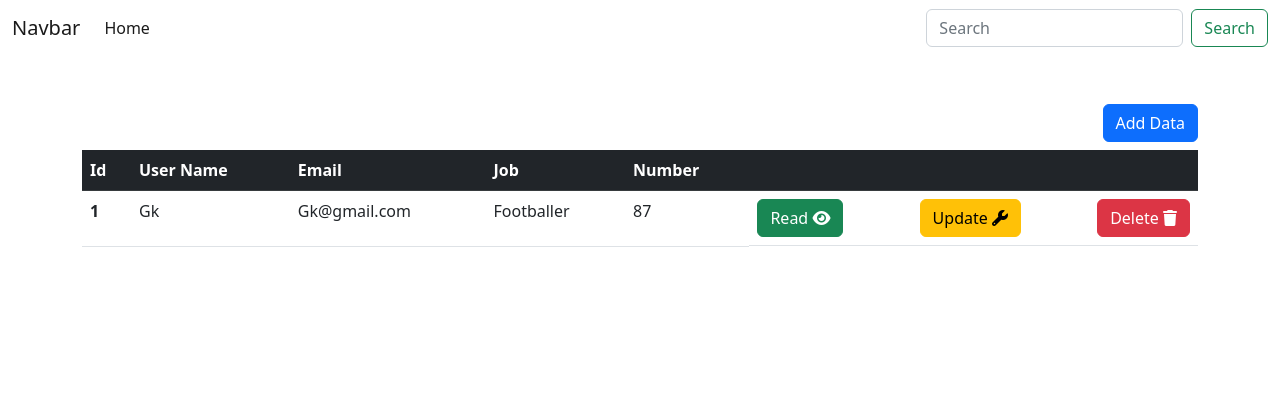
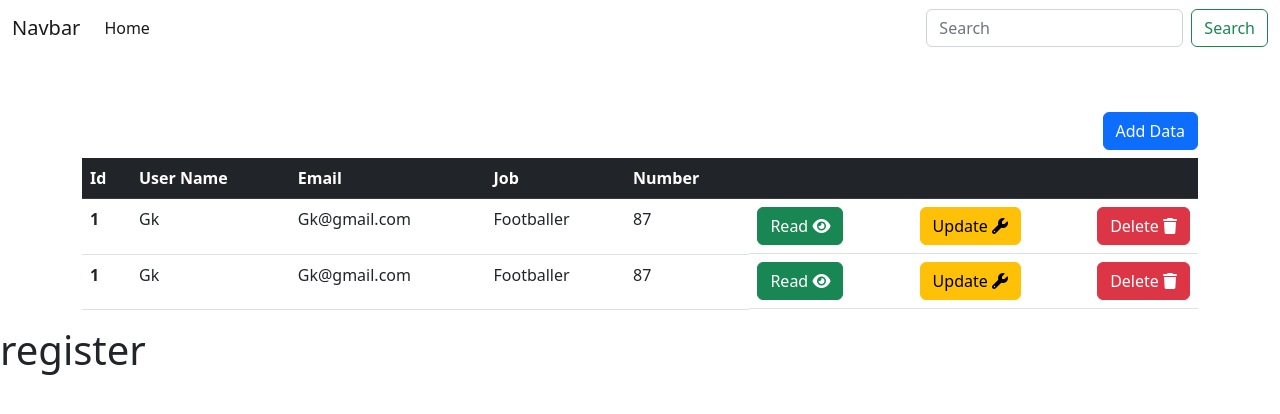
Before and after one commit to 404Bappy/Crud-Application, a React (Create React App) app in the folder client/: page / in a window 1280 px wide. Shown: the top 414 px of the page. Built offline with nearby package versions, Linux system fonts and the light colour scheme.

Commit message:
Initial commit

```diff
--- a/client/package.json
+++ b/client/package.json
@@ -9,6 +9,7 @@
     "bootstrap": "^5.2.3",
     "react": "^18.2.0",
     "react-dom": "^18.2.0",
+    "react-router-dom": "^6.7.0",
     "react-scripts": "5.0.1",
     "web-vitals": "^2.1.4"
   },
--- a/client/src/App.css
+++ b/client/src/App.css
@@ -1,3 +1,7 @@
 .add_btn{
   text-align: right;
 }
+
+.container{
+  overflow: auto;
+}
--- a/client/src/App.js
+++ b/client/src/App.js
@@ -1,15 +1,21 @@
 import './App.css';
 import "../node_modules/bootstrap/dist/css/bootstrap.min.css"
 import "../node_modules/bootstrap/dist/js/bootstrap.bundle.min.js"
-import Navbar from './components/Navbar';
-import Home from './components/Home';
+import Navbar from './components/Navbar'
+import Home from './components/Home'
+import Register from './components/Register'
+import { Switch, Route } from "react-router-dom"
 
 
 function App() {
   return (
     <div className="App">
-        <Navbar/>
-        <Home/>
+
+
+      <Navbar />
+      <Home />
+      <Register />
+
     </div>
   );
 }
--- a/client/src/components/Home.js
+++ b/client/src/components/Home.js
@@ -37,6 +37,20 @@ const Home = () => {
                             </td>
                         </tr>
 
+                        <tr>
+                            <th scope="row">1</th>
+                            <td>Gk</td>
+                            <td>Gk@gmail.com</td>
+                            <td>Footballer</td>
+                            <td>87</td>
+
+                            <td className='d-flex justify-content-between'>
+                                <button className='btn btn-success'>Read <i class="fa-solid fa-eye"></i></button>
+                                <button className='btn btn-warning'>Update <i class="fa-solid fa-wrench"></i></button>
+                                <button className='btn btn-danger'>Delete <i class="fa-solid fa-trash"></i></button>
+                            </td>
+                        </tr>
+
 
                     </tbody>
                 </table>
--- /dev/null
+++ b/client/src/components/Register.js
@@ -0,0 +1,11 @@
+import React from 'react';
+
+const Register = () => {
+    return (
+        <div>
+            <h1>register</h1>
+        </div>
+    );
+};
+
+export default Register;
```
Also changed, not shown: client/src/index.js (+7 -4 lines), 1 other file (tests, documents, lock files or other folders).
